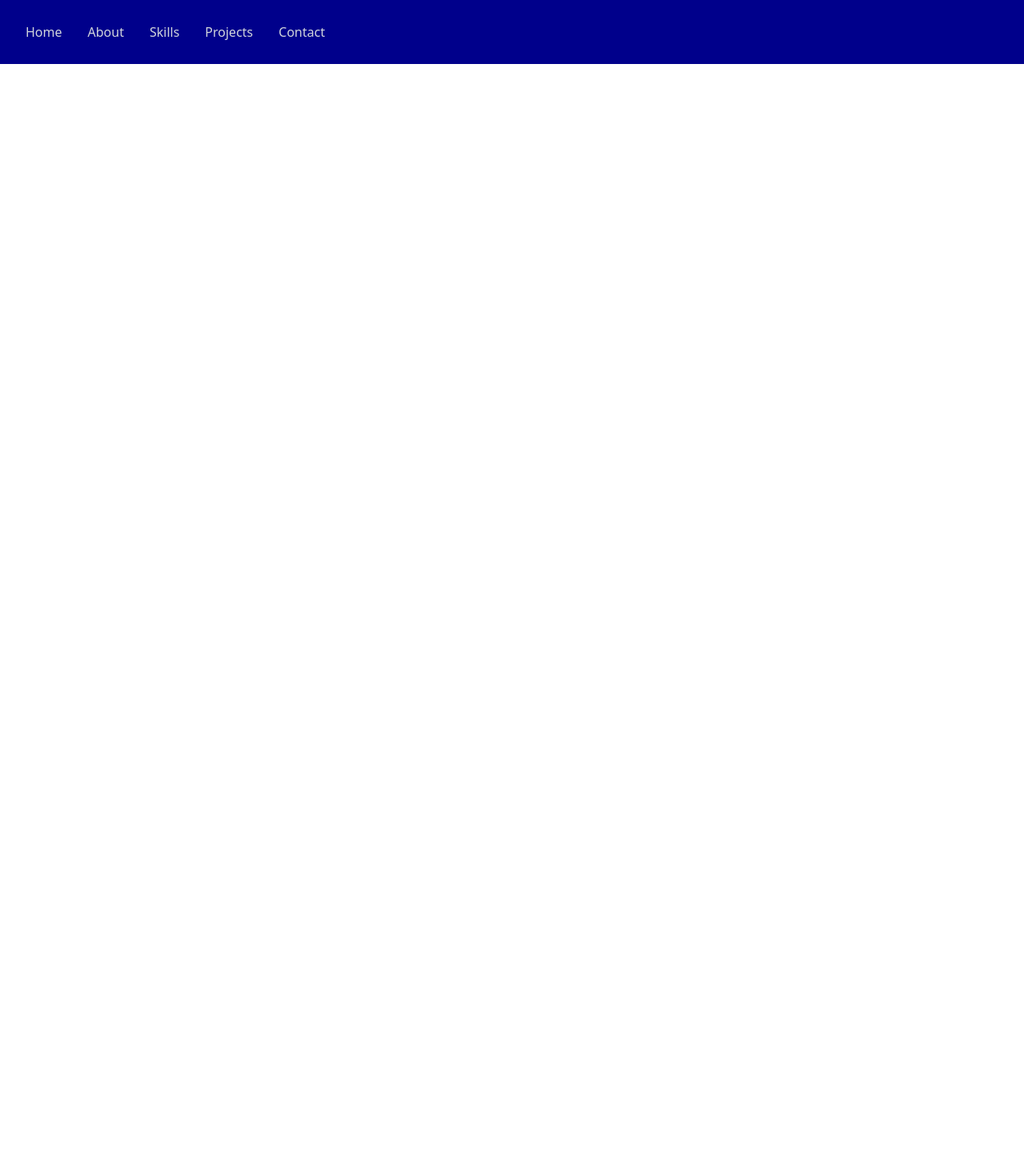
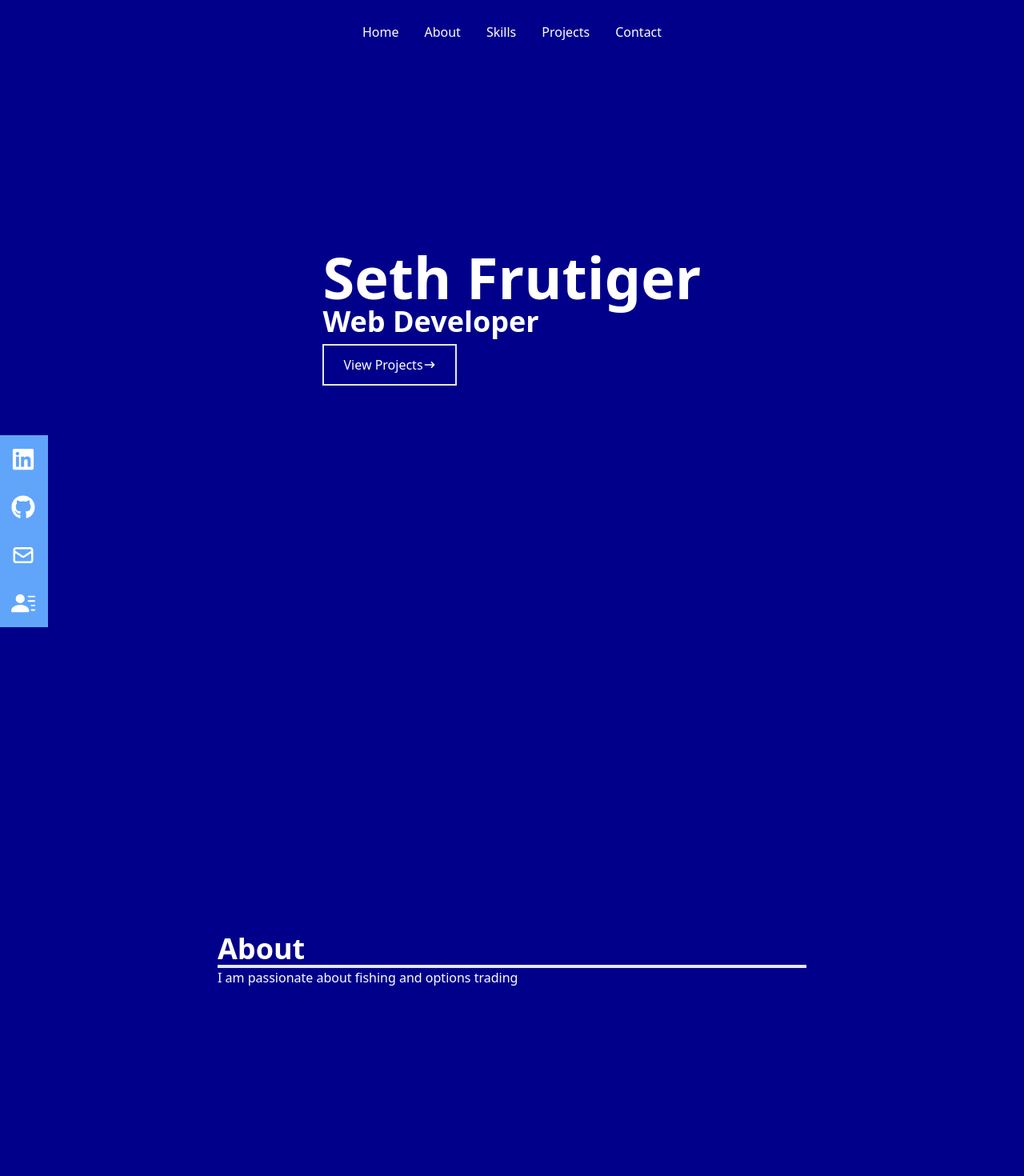
Before and after one commit to sfrutiger/portfolio-site, a React (Create React App) app: page / in a window 1280 px wide. Shown: the top 1470 px of the page at 80% size. Before the commit the page ends 800 px from the top, so only its background shows below. Built offline with nearby package versions, Linux system fonts and the light colour scheme.

Commit message:
basic site

```diff
--- a/src/App.js
+++ b/src/App.js
@@ -1,9 +1,15 @@
 import Navbar from "./components/Navbar";
+import Home from "./components/Home";
+import About from "./components/About";
+import Skills from "./components/Skills";
 
 function App() {
   return (
     <div className="App">
       <Navbar/>
+      <Home/>
+      <About/>
+      <Skills/>
     </div>
   );
 }
--- /dev/null
+++ b/src/components/About.jsx
@@ -0,0 +1,17 @@
+import React from 'react'
+
+const About = () => {
+    return (
+<div name='about' className='w-full h-screen'>
+            <div className='max-w-[1000px] mx-auto p-4 flex flex-col justify-center w-[60%] h-full'>
+                <div>
+                    <h1 className='text-4xl font-bold inlline border-b-4'>About</h1>
+                    <p>I am passionate about fishing and options trading</p>
+                </div>
+            </div>
+
+        </div>
+    )
+}
+
+export default About
--- /dev/null
+++ b/src/components/Home.jsx
@@ -0,0 +1,18 @@
+import React from 'react'
+import {HiArrowNarrowRight} from 'react-icons/hi'
+
+const Home = () => {
+    return (
+        <div className='bg-[darkblue] w-full h-screen flex justify-center'>
+            <div className='max-w-[1000px] mx-auto px-8 flex flex-col justify-center h-full'>
+                <h1 className='text-white text-4xl md:text-7xl font-bold'>Seth Frutiger</h1>
+                <h2 className='text-white text-xl md:text-4xl font-bold'>Web Developer</h2>
+                <div>
+                    <button className='text-white border-2 px-6 py-3 my-2 flex items-center hover:px-7 duration-200'>View Projects <HiArrowNarrowRight /></button>
+                </div>
+            </div>
+        </div>
+    )
+}
+
+export default Home
--- a/src/components/Navbar.jsx
+++ b/src/components/Navbar.jsx
@@ -1,12 +1,14 @@
-import React, {useState} from 'react'
-import {FaBars, FaTimes} from 'react-icons/fa'
+import React, {useState} from 'react';
+import {FaBars, FaTimes, FaGithub, FaLinkedin} from 'react-icons/fa';
+import {HiOutlineMail} from 'react-icons/hi';
+import {BsFillPersonLinesFill} from 'react-icons/bs';
 
 const Navbar = () => {
     const [nav, setNav] = useState(false)
     const handleClick = () => setNav(!nav)
 
     return (
-        <div className='fixed w-full h-[80px] flex justify-between items-center px-4 bg-[darkblue] text-gray-300'>
+        <div className='fixed w-full h-[80px] flex justify-end md:justify-center items-center px-4 bg-[darkblue]'>
             <ul className='hidden md:flex'>
                 <li>Home</li>
                 <li>About</li>
@@ -17,7 +19,7 @@
 
             {/* Hamburger */}
             <div onClick={handleClick} className='md:hidden z-10'>
-                <FaBars/>
+                {!nav ? <FaBars/> : <FaTimes/>}
             </div>
 
             {/* Mobile menu */}
@@ -28,6 +30,32 @@
                 <li className='py-6 text-4xl'>Projects</li>
                 <li className='py-6 text-4xl'>Contact</li>
             </ul>
+
+            {/* Social icons */}
+            <div className='hidden md:flex fixed flex-col bottom-[2%] left-0'>
+                <ul>
+                    <li className='w-[160px] h-[60px] flex justify-between items-center ml-[-100px] hover:ml-[-10px] duration-300 bg-blue-400'>
+                        <a className='flex justify-between items-center w-full text-white' href='/'>
+                            LinkedIn <FaLinkedin size={30}/>
+                        </a>
+                    </li>
+                    <li className='w-[160px] h-[60px] flex justify-between items-center ml-[-100px] hover:ml-[-10px] duration-300 bg-blue-400'>
+                        <a className='flex justify-between items-center w-full text-white' href='/'>
+                            Github <FaGithub size={30}/>
+                        </a>
+                    </li>
+                    <li className='w-[160px] h-[60px] flex justify-between items-center ml-[-100px] hover:ml-[-10px] duration-300 bg-blue-400'>
+                        <a className='flex justify-between items-center w-full text-white' href='/'>
+                            Email <HiOutlineMail size={30}/>
+                        </a>
+                    </li>
+                    <li className='w-[160px] h-[60px] flex justify-between items-center ml-[-100px] hover:ml-[-10px] duration-300 bg-blue-400'>
+                        <a className='flex justify-between items-center w-full text-white' href='/'>
+                            Resume <BsFillPersonLinesFill size={30}/>
+                        </a>
+                    </li>
+                </ul>
+            </div>
         </div>
     )
 }
--- /dev/null
+++ b/src/components/Skills.jsx
@@ -0,0 +1,16 @@
+import React from 'react'
+
+const Skills = () => {
+    return (
+        <div name='skills' className='w-full h-screen'>
+            <div className='max-w-[1000px] mx-auto p-4 flex flex-col justify-center w-[60%] h-full'>
+                <div>
+                    <h1 className='text-4xl font-bold inlline border-b-4'>Skills</h1>
+                </div>
+            </div>
+
+        </div>
+    )
+}
+
+export default Skills
--- a/src/index.css
+++ b/src/index.css
@@ -3,6 +3,10 @@
 @tailwind utilities;
 
 @layer base {
+    body {
+        @apply bg-[darkblue];
+        @apply text-white;
+    }
     li {
         @apply px-4;
         @apply cursor-pointer;
```
